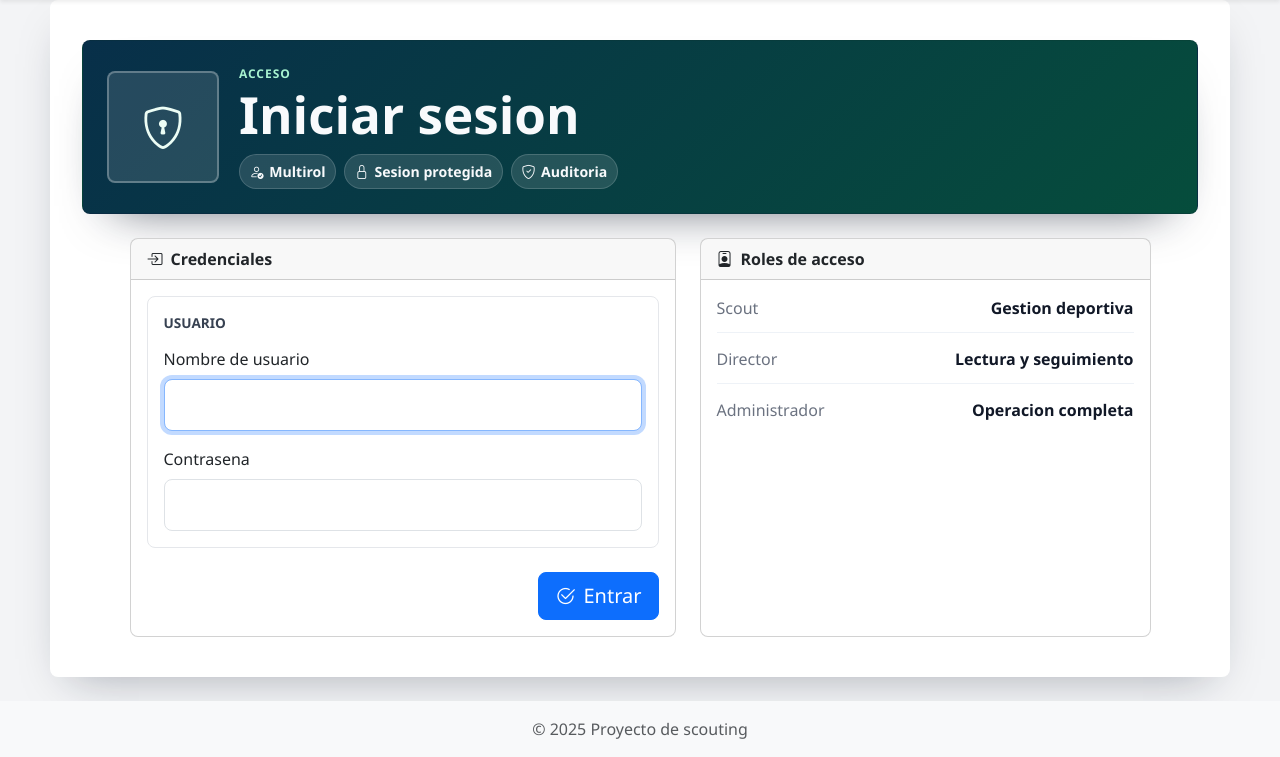
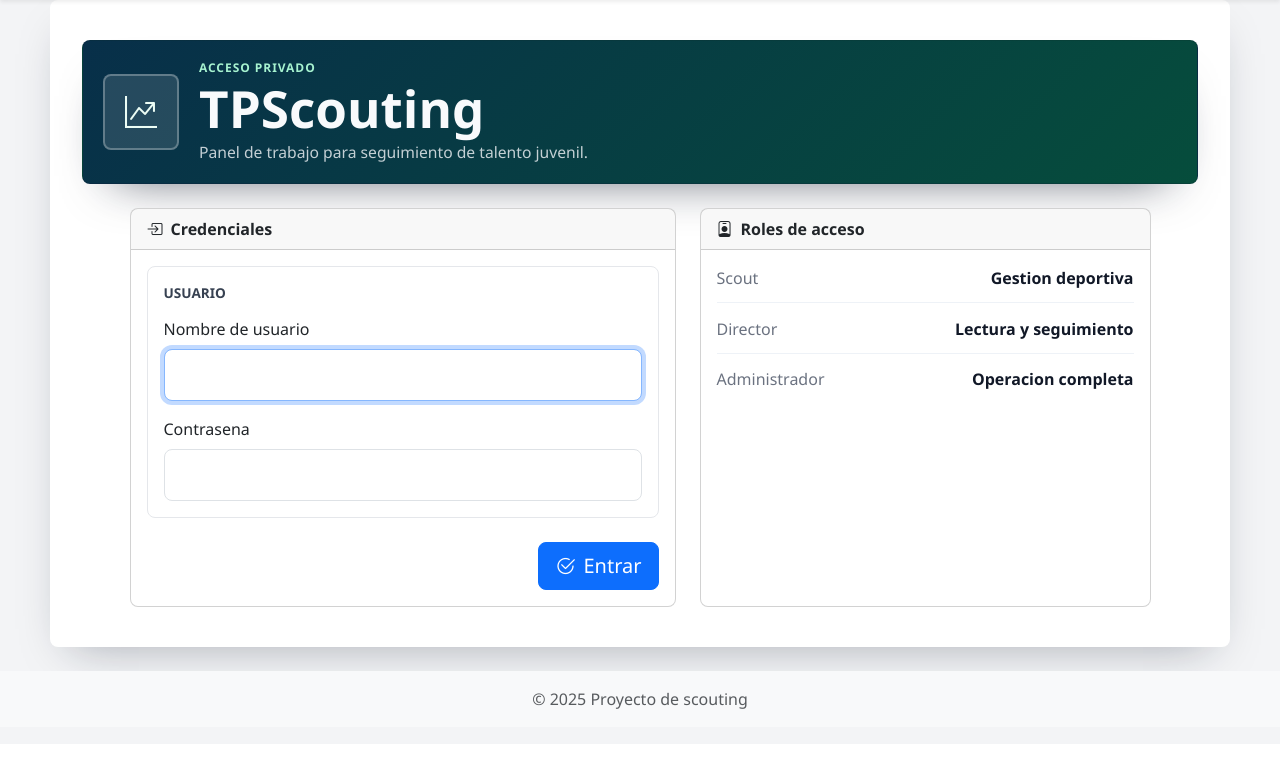
Before and after one commit to indio21/TPScouting, a Flask app: page /login in a window 1280 px wide. Shown: the part 56-813 px from the top of the page. After the commit the page ends 765 px from the top, so only its background shows below. Run offline with Flask 3, Linux system fonts and the light colour scheme; some libraries are stand-ins or nearby versions.

Commit message:
ux: soften login hero

```diff
--- a/scouting_app/static/styles.css
+++ b/scouting_app/static/styles.css
@@ -83,12 +83,24 @@ body {
 
 .auth-hero .profile-hero-body {
     grid-template-columns: 1fr;
+    padding: 1.15rem 1.25rem;
 }
 
 .auth-icon-tile {
-    width: 112px;
-    height: 112px;
-    font-size: 2.65rem;
+    width: 76px;
+    height: 76px;
+    font-size: 2rem;
+}
+
+.auth-hero h1 {
+    font-size: clamp(1.9rem, 3vw, 2.65rem);
+    letter-spacing: 0;
+}
+
+.auth-hero-copy {
+    color: rgba(248, 250, 252, .78);
+    font-size: .98rem;
+    margin-top: .45rem;
 }
 
 .auth-card .form-control-lg {
@@ -1155,6 +1167,16 @@ body {
         font-size: 2rem;
     }
 
+    .auth-icon-tile {
+        width: 64px;
+        height: 64px;
+        font-size: 1.65rem;
+    }
+
+    .auth-hero h1 {
+        font-size: 1.85rem;
+    }
+
     .profile-nav {
         padding: 0 1rem 1rem;
     }
--- a/scouting_app/templates/login.html
+++ b/scouting_app/templates/login.html
@@ -7,16 +7,12 @@
     <div class="profile-hero-body">
         <div class="profile-identity">
             <div class="profile-icon-tile auth-icon-tile">
-                <i class="bi bi-shield-lock"></i>
+                <i class="bi bi-graph-up-arrow"></i>
             </div>
             <div class="profile-title-stack">
-                <span class="profile-eyebrow">Acceso</span>
-                <h1>Iniciar sesion</h1>
-                <div class="profile-meta">
-                    <span class="profile-chip"><i class="bi bi-person-check"></i> Multirol</span>
-                    <span class="profile-chip"><i class="bi bi-lock"></i> Sesion protegida</span>
-                    <span class="profile-chip"><i class="bi bi-shield-check"></i> Auditoria</span>
-                </div>
+                <span class="profile-eyebrow">Acceso privado</span>
+                <h1>TPScouting</h1>
+                <p class="auth-hero-copy mb-0">Panel de trabajo para seguimiento de talento juvenil.</p>
             </div>
         </div>
     </div>
```
Also changed, not shown: PROGRESO_MVP.md (+1 -0 lines), REVISION_FINAL_MVP.md (+1 -0 lines), docs/contexto_para_nuevo_chat.md (+2 -0 lines), docs/ux_ui_crud_polish_next_step_2026-05-01.md (+2 -0 lines).
